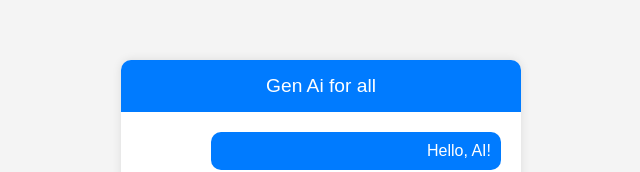
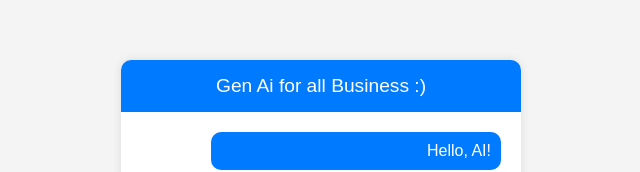
Before and after one commit to yogi0348/github-actions-nodejs, a website: page public/index.html in a window 1280 px wide. Shown: the part 223-395 px from the top of the page, without its empty margins (319-959 px from the left). Drawn offline with Linux system fonts and the light colour scheme.

Commit message:
I have updated my title

```diff
--- a/public/index.html
+++ b/public/index.html
@@ -95,7 +95,7 @@
 
     <div class="chat-container">
         <div class="chat-header">
-            Gen Ai for all
+            Gen Ai for all Business :)
         </div>
         <div class="chat-messages">
             <!-- Example Messages -->
```
